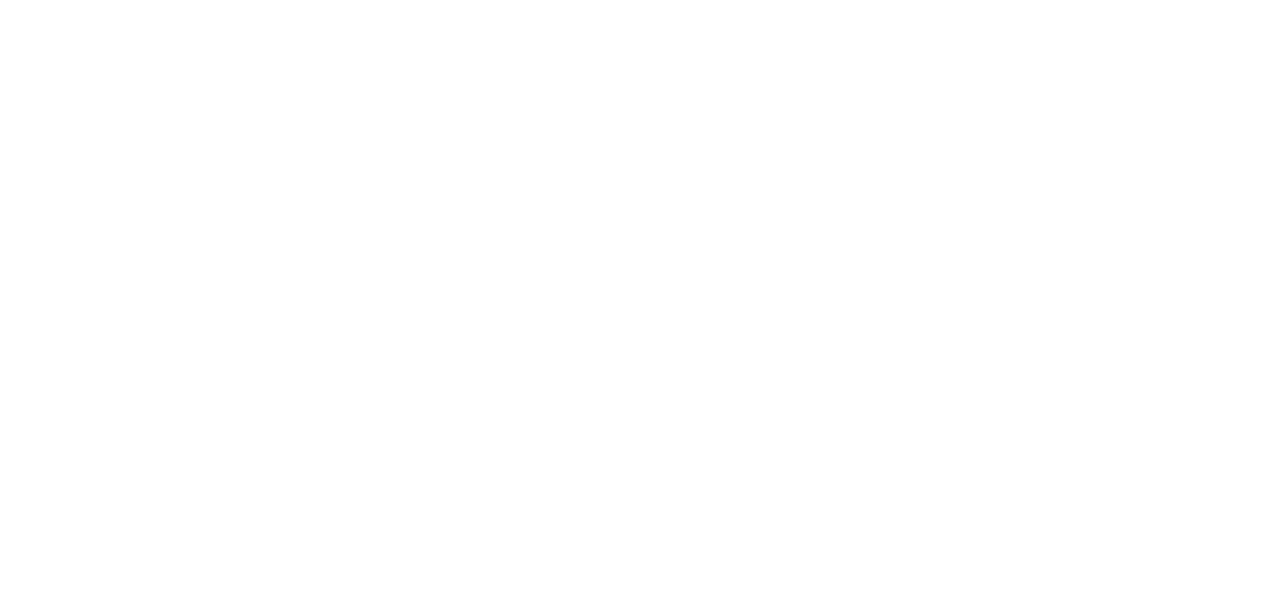
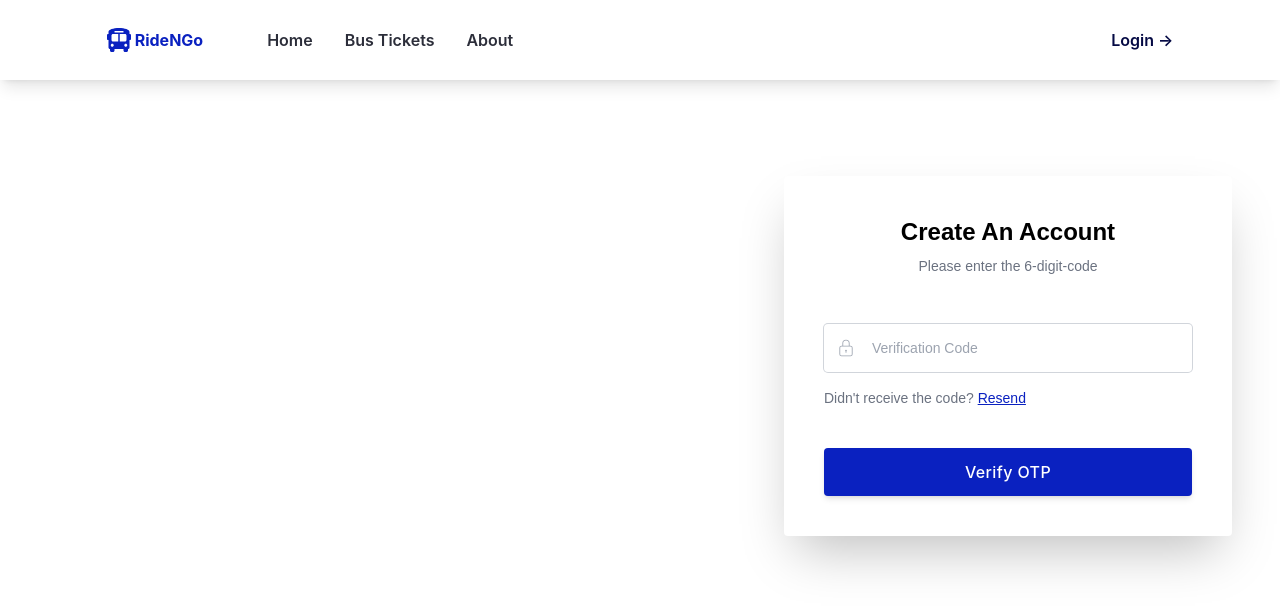
Before and after one commit to yukichew/bus-ticketing-system, a React (Create React App) app in the folder client/: page /otp-verification in a window 1280 px wide. Before the commit this address had no page. Shown: the top 610 px of the page. Built offline with nearby package versions, Linux system fonts and the light colour scheme.

Commit message:
Change routes & paths name

```diff
--- a/client/src/App.js
+++ b/client/src/App.js
@@ -5,6 +5,7 @@ import Login from './screens/Login';
 import Register from './screens/Register';
 import OTPVerification from './screens/OTPVerification';
 import SignUp from './screens/SignUp';
+import ResetPassword from './screens//ResetPassword';
 
 function App() {
   return (
@@ -13,8 +14,9 @@ function App() {
         <Route path='/' element={<Home />} />
         <Route path='/login' element={<Login />} />
         <Route path='/register' element={<Register />} />
-        <Route path='/register/otp-verification' element={<OTPVerification />} />
-        <Route path='/register/create-account' element={<SignUp />} />
+        <Route path='/otp-verification' element={<OTPVerification />} />
+        <Route path='/create-account' element={<SignUp />} />
+        <Route path='/reset-password' element={<ResetPassword />} />
       </Routes>
     </BrowserRouter>
   );
--- a/client/src/screens/Login.js
+++ b/client/src/screens/Login.js
@@ -59,7 +59,7 @@ const Login = () => {
 
                             <div className="font-poppins text-left">
                                 <Link
-                                    to='/forgot-password'
+                                    to='/otp-verification'
                                     className='text-sm hover:text-primary text-gray-500 underline transition duration-200'
                                 >
                                     Forgot Password?
--- a/client/src/screens/OTPVerification.js
+++ b/client/src/screens/OTPVerification.js
@@ -9,7 +9,7 @@ const OTPVerification = () => {
     const navigate = useNavigate();
 
     const verifyOTP= () => {
-        navigate('/register/create-account');
+        navigate('/create-account');
     }
 
     return (
--- a/client/src/screens/Register.js
+++ b/client/src/screens/Register.js
@@ -9,7 +9,7 @@ const Register = () => {
     const navigate = useNavigate();
 
     const getOTPVerification = () => {
-        navigate('otp-verification');
+        navigate('/otp-verification');
     }
 
     return (
--- /dev/null
+++ b/client/src/screens/ResetPassword.js
@@ -0,0 +1,12 @@
+import React from 'react';
+import Navbar from '../components/navbar/Navbar';
+
+const ResetPassword = () => {
+    return (
+        <div>
+            <Navbar />
+        </div>
+    );
+};
+
+export default ResetPassword;
```
